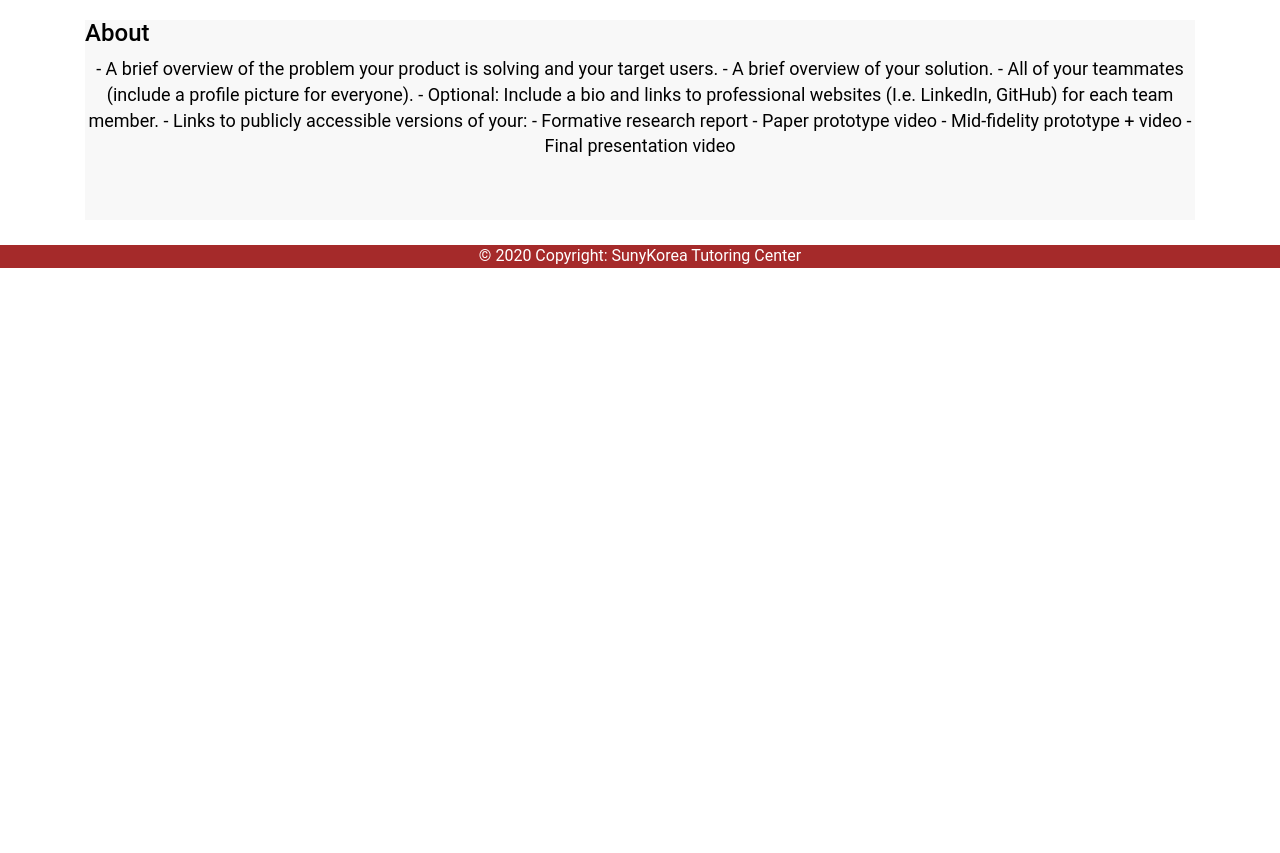
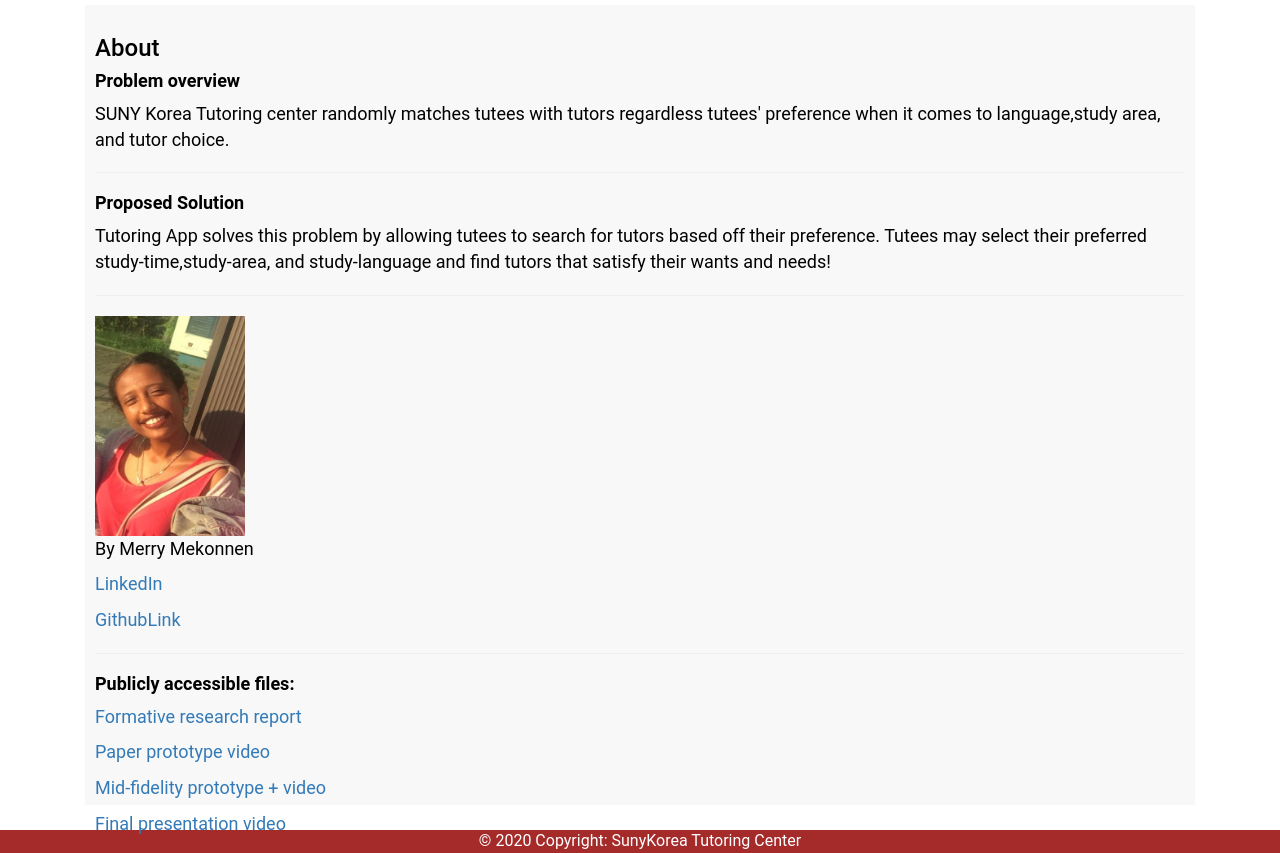
Before and after one commit to Heavenly23/IGC_TutoringApp.github.io, a plain HTML site: page index.html in a window 1280 px wide. Shown: the part 712-1565 px from the top of the page. Before the commit the page ends 980 px from the top, so only its background shows below. Drawn offline with nearby package versions, Linux system fonts and the light colour scheme.

Commit message:
links to files added

```diff
--- a/index.css
+++ b/index.css
@@ -276,14 +276,21 @@ ul.nav-pills {
     position: fixed;
   }
   div.col-sm-12 div {
-    height: 200px;
+    height: 800px;
     font-size: 18px;
+    padding:10px;
+    margin-top:5px;
+
+  }
+  div.col-sm-12 div p{
+    text-align: left;
   }
   #tutors,#tutees,#tutoringCenter,#study_areas,#courses,#events,#announcement,#about{color: black; background-color: #F8F8F8;}
 
   @media screen and (max-width: 810px) {
-    #about,#tutors, #tutees, #tutoringCenter, #study_areas, #courses#events,#announcement{
+    #about,#tutors, #tutees, #tutoringCenter, #study_areas, #courses,#events,#announcement{
       margin-left: 150px;
+
     }
 }
 
--- a/index.html
+++ b/index.html
@@ -92,7 +92,7 @@
         <div class="col-sm-12">
           <div id="about">
             <h3>About</h3>
-           <p>- A brief overview of the problem your product is solving and your target users.
+           <!-- <p>- A brief overview of the problem your product is solving and your target users.
                 - A brief overview of your solution.
                 - All of your teammates (include a profile picture for everyone).
                 - Optional: Include a bio and links to professional websites (I.e. LinkedIn, GitHub) for
@@ -101,7 +101,27 @@
                 - Formative research report
                 - Paper prototype video
                 - Mid-fidelity prototype + video
-                - Final presentation video</p>
+                - Final presentation video</p> -->
+                <h4><b>Problem overview</b></h4>
+                <p>SUNY Korea Tutoring center randomly matches
+                   tutees with tutors regardless tutees' preference when it comes
+                   to language,study area, and tutor choice. </p>
+                   <hr>
+                <h4><b> Proposed Solution </b></h4>
+                <p>Tutoring App solves this problem by allowing tutees to search for tutors based
+                off their preference. Tutees may select their preferred study-time,study-area, and study-language and find
+              tutors that satisfy their wants and needs!   </p>
+              <hr>
+              <img src="images/hehe.jpg" width="150px" height="220px">
+              <p> By Merry Mekonnen </p>
+              <p> <a href="https://linkedin.com/in/merry567923">LinkedIn</a> </p>
+              <p> <a href="https://github.com/Heavenly23">GithubLink  </a> </p>
+              <hr>
+              <h4><b> Publicly accessible files: </b></h4>
+              <p><a href="https://github.com/Heavenly23/Tutoring-Website-HCI-/blob/master/User%20Research/Formative%20research.pdf"> Formative research report</a>
+              <p><a href="https://github.com/Heavenly23/Tutoring-Website-HCI-/blob/master/User%20Research/Team9%20Paper%20Prototyping%20Video.mp4"> Paper prototype video </a>
+              <p> <a href="https://github.com/Heavenly23/Tutoring-Website-HCI-/tree/master/User%20Research">Mid-fidelity prototype + video   </a>
+              <p> <a href="https://youtu.be/1DxX--qEiEQ"> Final presentation video </a>
           </div>
           <!-- <div id="tutors">
             <h3>Tutors</h3>
```
Also changed, not shown: images/hehe.jpg (added), images/hoho.jpg (added), images/profile.jpg (added).
